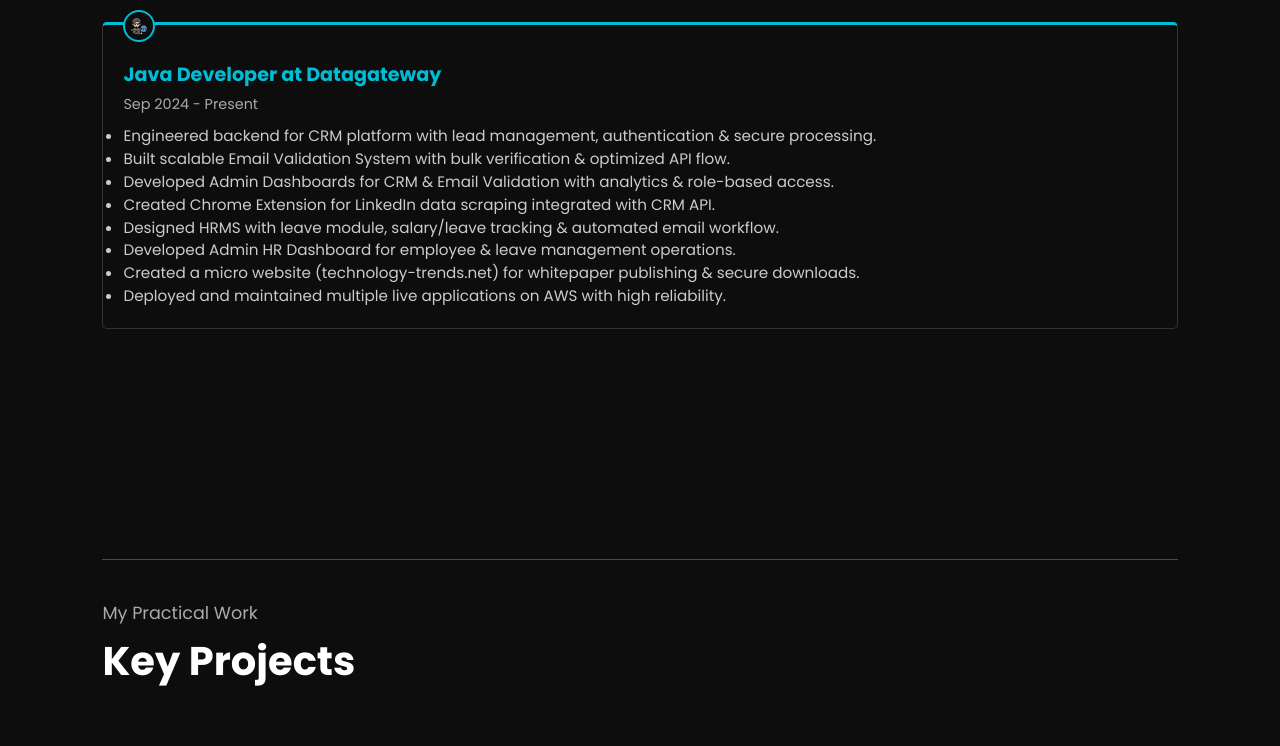
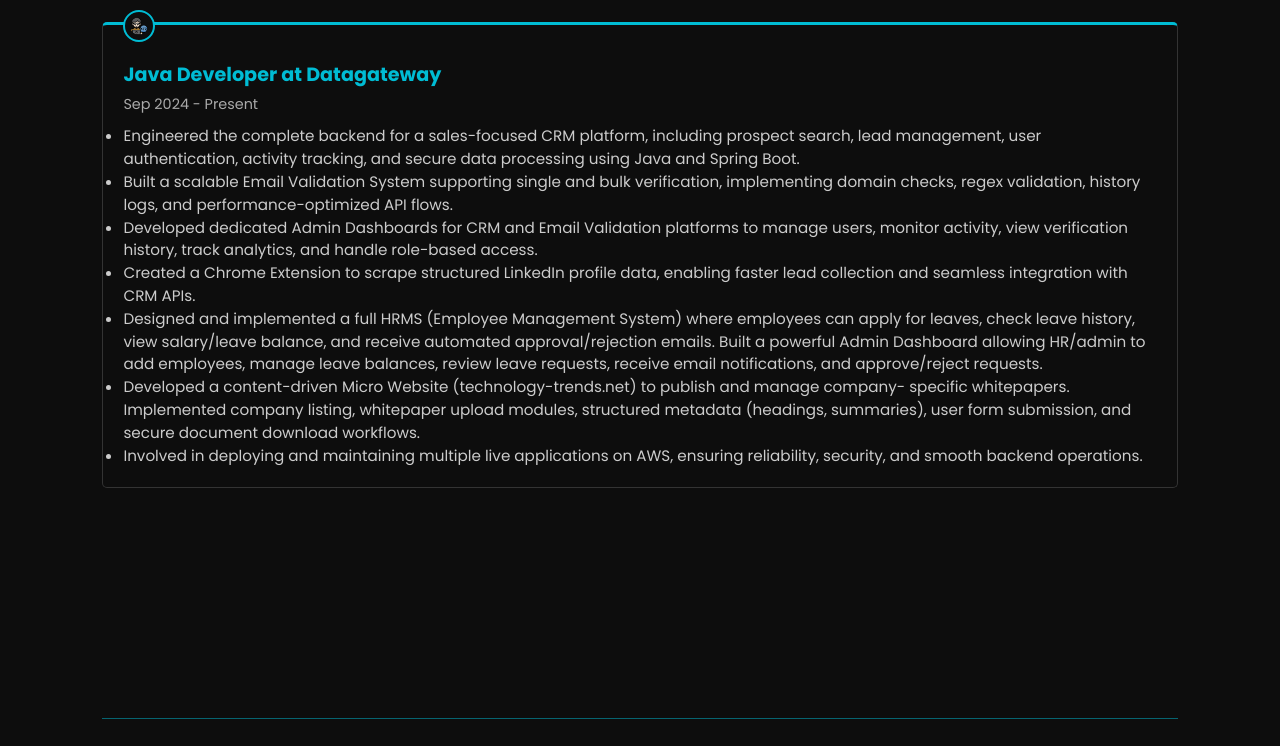
Before and after one commit to tanuja-suvarnakar/My-Portfolio, a plain HTML site: page index.html in a window 1280 px wide. Shown: the part 1980-2726 px from the top of the page. Drawn offline with nearby package versions, Linux system fonts and the light colour scheme.

Commit message:
Update index.html

```diff
--- a/index.html
+++ b/index.html
@@ -179,14 +179,24 @@
 
                     <div class="vertical-desc">
                         <ul>
-                            <li>Engineered backend for CRM platform with lead management, authentication & secure processing.</li>
-                            <li>Built scalable Email Validation System with bulk verification & optimized API flow.</li>
-                            <li>Developed Admin Dashboards for CRM & Email Validation with analytics & role-based access.</li>
-                            <li>Created Chrome Extension for LinkedIn data scraping integrated with CRM API.</li>
-                            <li>Designed HRMS with leave module, salary/leave tracking & automated email workflow.</li>
-                            <li>Developed Admin HR Dashboard for employee & leave management operations.</li>
-                            <li>Created a micro website (technology-trends.net) for whitepaper publishing & secure downloads.</li>
-                            <li>Deployed and maintained multiple live applications on AWS with high reliability.</li>
+                            <li>Engineered the complete backend for a sales-focused CRM platform, including prospect search, lead
+management, user authentication, activity tracking, and secure data processing using Java and Spring
+Boot.</li>
+                            <li>Built a scalable Email Validation System supporting single and bulk verification, implementing domain
+checks, regex validation, history logs, and performance-optimized API flows.</li>
+                            <li>Developed dedicated Admin Dashboards for CRM and Email Validation platforms to manage users,
+monitor activity, view verification history, track analytics, and handle role-based access.</li>
+                            <li>Created a Chrome Extension to scrape structured LinkedIn profile data, enabling faster lead collection
+and seamless integration with CRM APIs.</li>
+                            <li>Designed and implemented a full HRMS (Employee Management System) where employees can apply
+for leaves, check leave history, view salary/leave balance, and receive automated approval/rejection
+emails. Built a powerful Admin Dashboard allowing HR/admin to add employees, manage leave
+balances, review leave requests, receive email notifications, and approve/reject requests.</li>
+                            <li>Developed a content-driven Micro Website (technology-trends.net) to publish and manage company-
+specific whitepapers. Implemented company listing, whitepaper upload modules, structured metadata
+(headings, summaries), user form submission, and secure document download workflows.</li>
+                            <li>Involved in deploying and maintaining multiple live applications on AWS, ensuring reliability, security,
+and smooth backend operations.</li>
                         </ul>
                     </div>
                 </div>
@@ -267,19 +277,22 @@
                 <strong>Location:</strong> <span class="cyan">Pune</span>
             </p>
 
-            <div class="social-links-container">
-                <a href="https://github.com/tanuja-suvarnakar" target="_blank" class="social-link">
-                    <i class="fab fa-github fa-3x"></i>
-                </a>
+            <div class="social-icons">
+                    <!-- LinkedIn -->
+                    <a href="https://www.linkedin.com/in/tanuja-suvarnakar-824602229?utm_source=share_via&utm_content=profile&utm_medium=member_android" target="_blank" style="--i:1;" title="LinkedIn">
+                        <i class="fa-brands fa-linkedin-in"></i>
+                    </a>
 
-                <a href="https://www.linkedin.com/in/tanuja-suvarnakar-824602229?utm_source=share_via&utm_content=profile&utm_medium=member_android" target="_blank" class="social-link">
-                    <i class="fab fa-linkedin fa-3x"></i>
-                </a>
+                    <!-- GitHub -->
+                    <a href="https://github.com/tanuja-suvarnakar" target="_blank" style="--i:2;" title="GitHub">
+                        <i class="fa-brands fa-github"></i>
+                    </a>
 
-                <a href="https://drive.google.com/file/d/1jPYO2tSZ0e2Z58lAgl0RJZDiB9-pN3j6/view?usp=drivesdk" target="_blank" class="social-link">
-                    <i class="fas fa-file-pdf fa-3x"></i>
-                </a>
-            </div>
+                    <!-- Resume Download -->
+                    <a href="https://drive.google.com/file/d/1jPYO2tSZ0e2Z58lAgl0RJZDiB9-pN3j6/view?usp=drivesdk" target="_blank" style="--i:3;" title="Download Resume">
+                        <i class="fa-solid fa-file-arrow-down"></i>
+                    </a>
+                </div>
 
         </section>
 
```
